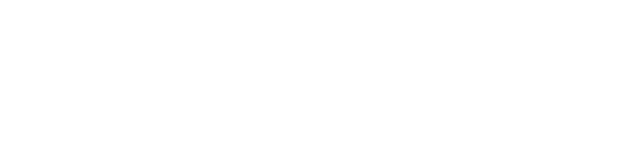
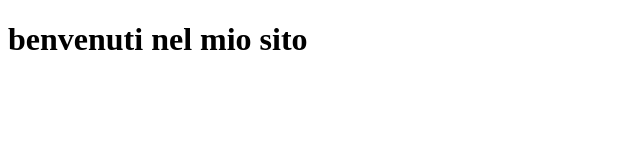
Before and after one commit to liviafloris1-spec/esercitazione_web_1, a plain HTML site: page index.html in a window 1280 px wide. Shown: the whole page, without its empty margins (0-640 px from the left). Drawn offline with Linux system fonts and the light colour scheme.

Commit message:
intestazione_livello_1

```diff
--- a/index.html
+++ b/index.html
@@ -3,9 +3,10 @@
 <head>
     <meta charset="UTF-8">
     <meta name="viewport" content="width=device-width, initial-scale=1.0">
-    <title>Document</title>
+    <title>esercitazione_web_1</title>
 </head>
 <body>
+<h1>benvenuti nel mio sito </h1>
 
 </body>
 </html>
```
